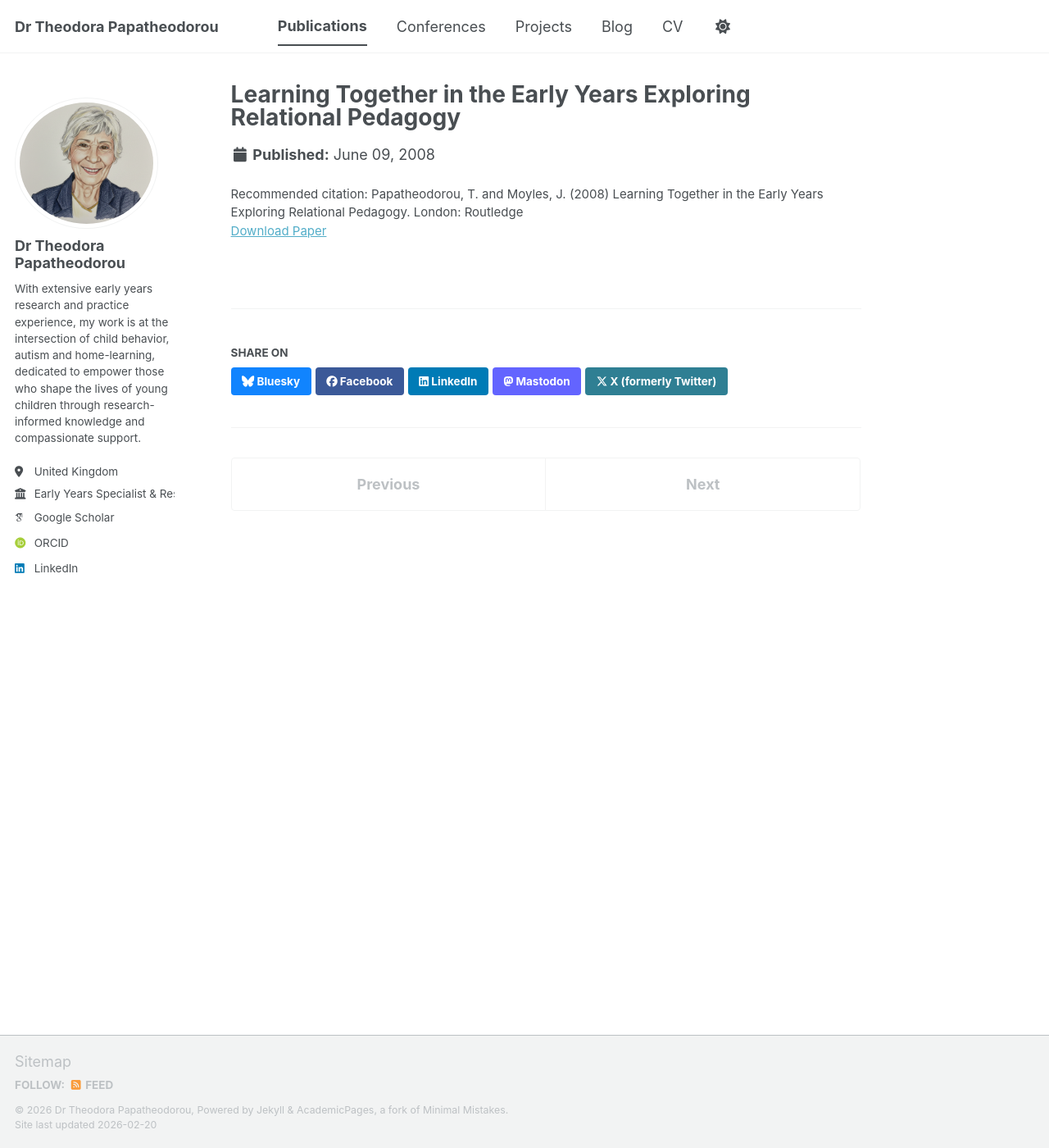
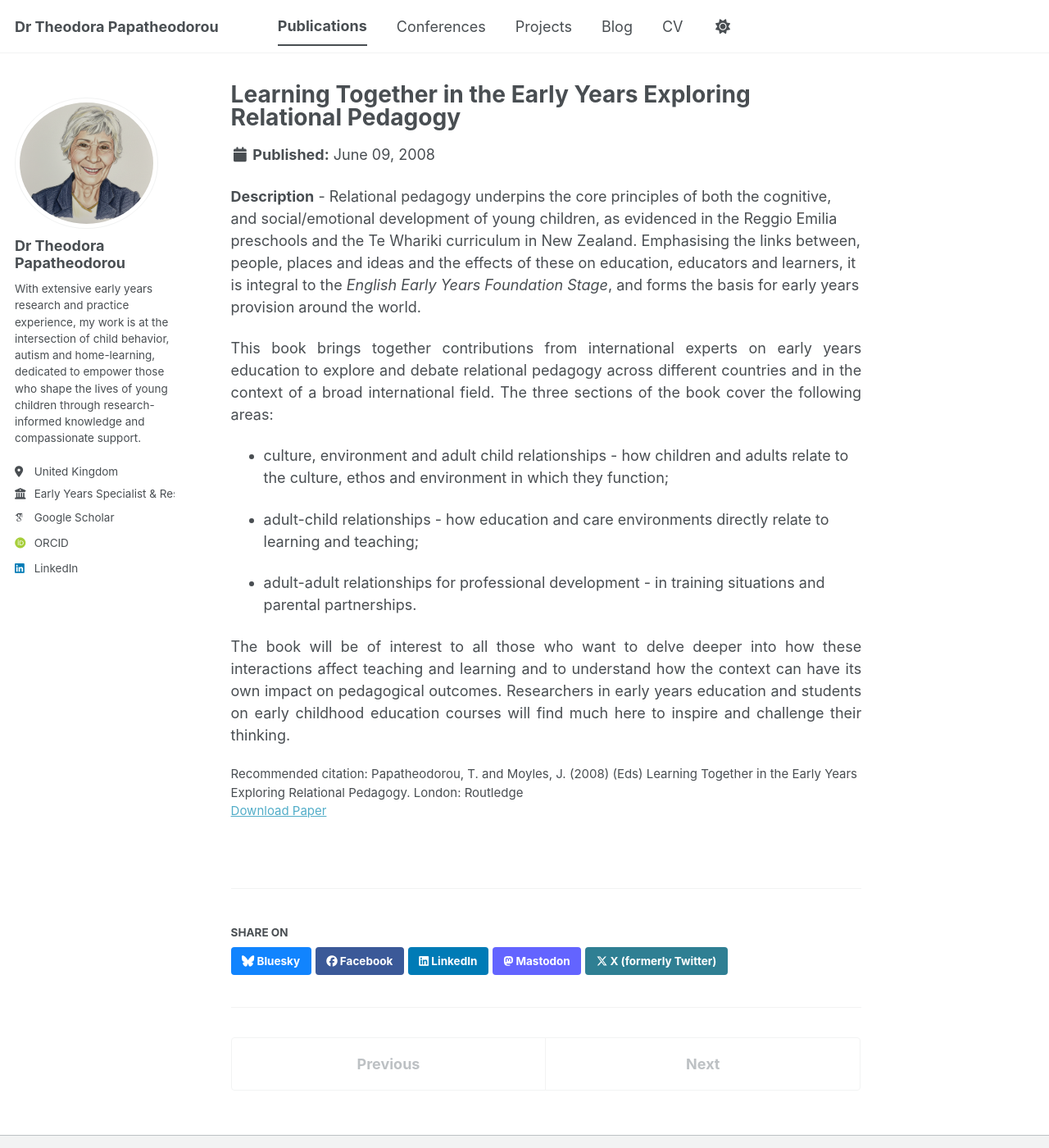
Before and after one commit to theodorapapatheodorou/theodorapapatheodorou.github.io, a Jekyll site: the page built from _publications/2026-02-20-learning-together-in-the-early-years-exploring-relational-pedagogy.md, in a window 1280 px wide and 1400 px high. Shown: the whole window at 82% size. Built offline with Jekyll 4.4.1, drawn with Linux system fonts in a browser that asks for light colours; some web fonts are replaced; a script bundle is joined from its source files by our own code; library files that are not in the unit come from our copies.

Commit message:
Update _publications/2026-02-20-learning-together-in-the-early-years-exploring-relational-pedagogy.md (via Pages CMS)

```diff
--- a/_publications/2026-02-20-learning-together-in-the-early-years-exploring-relational-pedagogy.md
+++ b/_publications/2026-02-20-learning-together-in-the-early-years-exploring-relational-pedagogy.md
@@ -3,7 +3,19 @@ title: " Learning Together in the Early Years Exploring Relational Pedagogy"
 category: books
 date: 2008-06-09
 paperurl: https://www.routledge.com/Learning-Together-in-the-Early-Years-Exploring-Relational-Pedagogy/Papatheodorou-Moyles/p/book/9780415469333
-citation: "Papatheodorou, T. and Moyles, J. (2008) Learning Together in the
-  Early Years Exploring Relational Pedagogy. London: Routledge "
+citation: "Papatheodorou, T. and Moyles, J. (2008) (Eds) Learning Together in
+  the Early Years Exploring Relational Pedagogy. London: Routledge "
 collection: publications
 ---
+**Description** - Relational pedagogy underpins the core principles of both the cognitive, and social/emotional development of young children, as evidenced in the Reggio Emilia preschools and the Te Whariki curriculum in New Zealand. Emphasising the links between, people, places and ideas and the effects of these on education, educators and learners, it is integral to the _English Early Years Foundation Stage_, and forms the basis for early years provision around the world.
+
+<p style="text-align: justify">This book brings together contributions from international experts on early years education to explore and debate relational pedagogy across different countries and in the context of a broad international field. The three sections of the book cover the following areas:</p>
+
+*   culture, environment and adult child relationships - how children and adults relate to the culture, ethos and environment in which they function;
+
+*   adult-child relationships - how education and care environments directly relate to learning and teaching;
+
+*   adult-adult relationships for professional development - in training situations and parental partnerships.
+
+
+<p style="text-align: justify">The book will be of interest to all those who want to delve deeper into how these interactions affect teaching and learning and to understand how the context can have its own impact on pedagogical outcomes. Researchers in early years education and students on early childhood education courses will find much here to inspire and challenge their thinking.</p>
```
